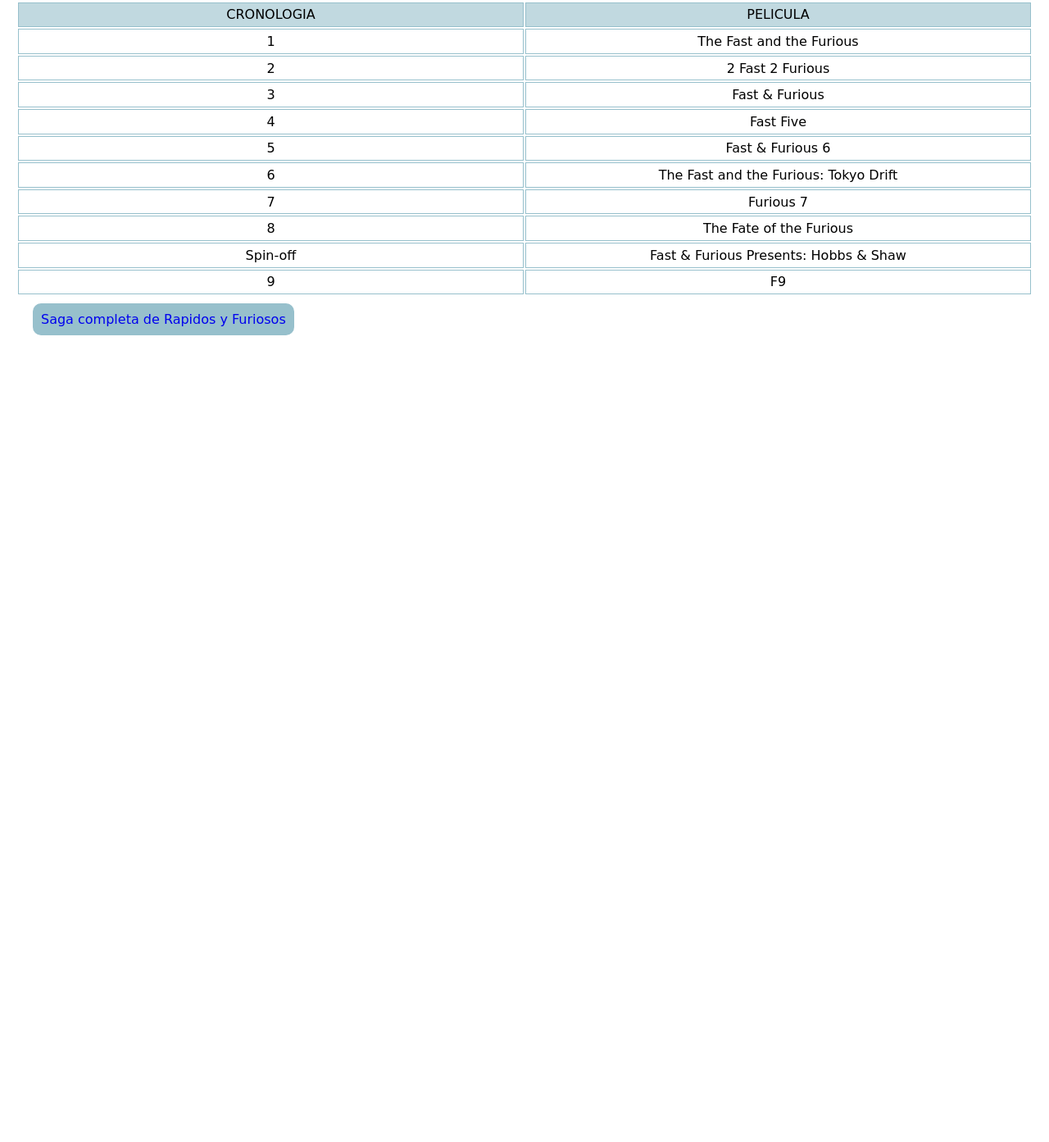
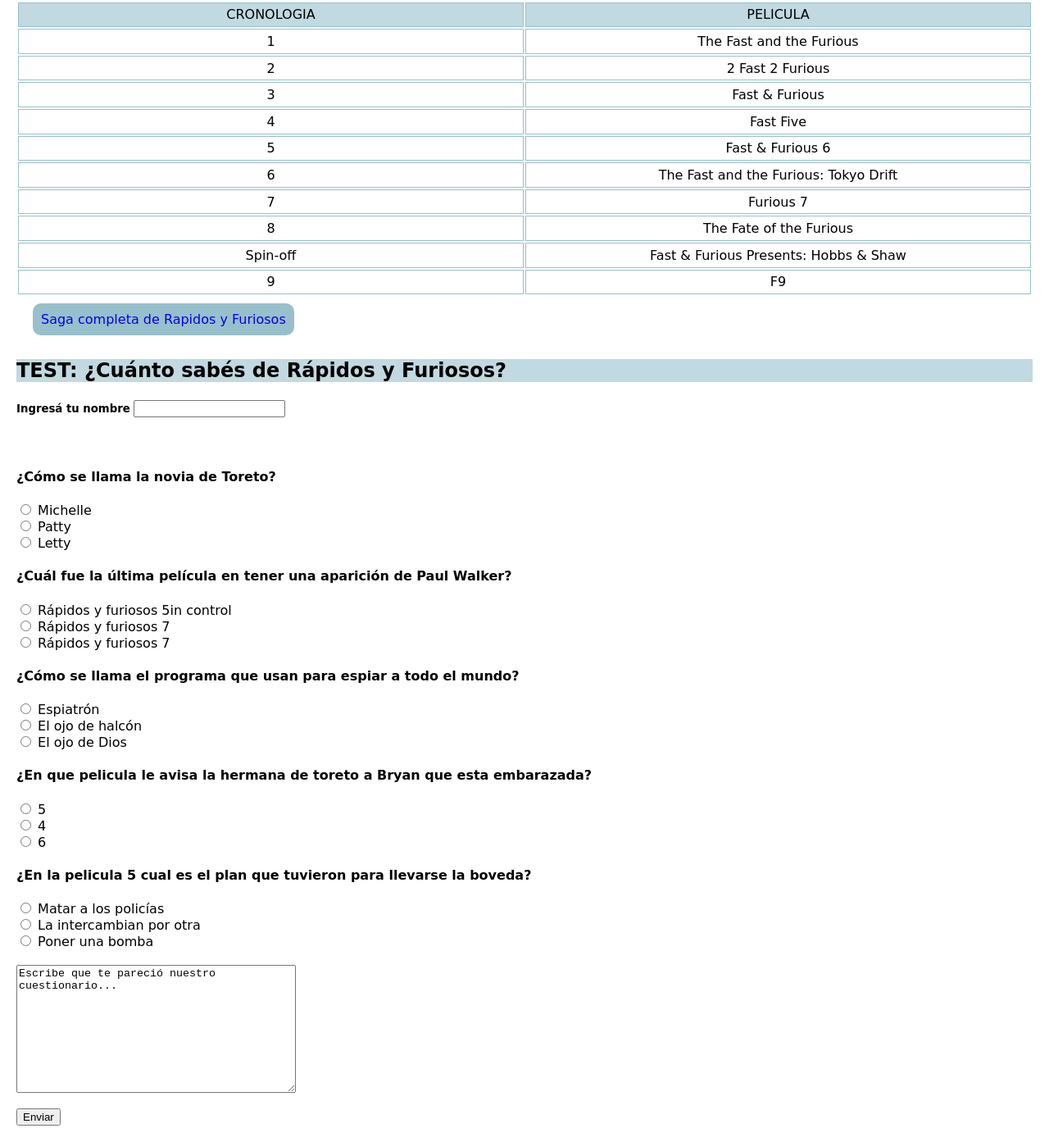
Before and after one commit to SolMaquiavelo/Rapidos-y-furiosos, a plain HTML site: page index.html in a window 1280 px wide. Shown: the part 1273-2666 px from the top of the page at 82% size. Before the commit the page ends 1692 px from the top, so only its background shows below. Drawn offline with Linux system fonts and the light colour scheme; a web font is replaced by a local one.

Commit message:
Update index.html

```diff
--- a/index.html
+++ b/index.html
@@ -67,6 +67,85 @@
 </table>
 <br>
 <a class="peli" href="https://cuevana3.io/?s=rapidos+y+furiosos">Saga completa de Rapidos y Furiosos</a>
+ <br><br>
+<h2>TEST: ¿Cuánto sabés de Rápidos y Furiosos?</h2>
+<form action="mailto:solmaquiavelo@gmail.com" method="post" enctype="text/plain">
 
+    <h5>Ingresá tu nombre <input type = "text" name="Nombre"></h3>
+
+    <br>
+       <h4 class="pr">¿Cómo se llama la novia de Toreto?</h4>
+
+        <input type="radio" id="opc1" name=" Michelle" value="1" >
+       <label for= "1"> Michelle</label>
+       <br>
+         <input type="radio" id="opc2" name="Patty" value="2">
+         <label for= "2">Patty</label>
+        <br>
+      <input type="radio" id="opc3" name="Letty" value="3">
+        <label for= "3">Letty</label>
+
+
+        <br>
+
+        <h4 class="pr">¿Cuál fue la última película en tener una aparición de Paul Walker?</h4>
+
+        <input type="radio" id="opc1" name="  Rápidos y furiosos 5in control" value=" 1" >
+       <label for= " 1">  Rápidos y furiosos 5in control</label>
+       <br>
+         <input type="radio" id="opc2" name="Rápidos y furiosos 7" value="2">
+         <label for= "2">Rápidos y furiosos 7</label>
+        <br>
+      <input type="radio" id="opc3" name="Rápidos y furiosos 7" value="3">
+        <label for= "3">Rápidos y furiosos 7</label>
+
+        <br>
+
+
+        <h4 class="pr">¿Cómo se llama el programa que usan para espiar a todo el mundo?</h4>
+
+        <input type="radio" id="opc1" name="Espiatrón " value=" 1" >
+       <label for= "1"> Espiatrón</label>
+       <br>
+         <input type="radio" id="opc2" name="El ojo de halcón" value="2">
+         <label for= "2">El ojo de halcón</label>
+
+        <br>
+      <input type="radio" id="opc3" name="El ojo de Dios " value="3">
+        <label for= "3">El ojo de Dios </label>
+        <br>
+
+        <h4 class="pr">¿En que pelicula le avisa la hermana de toreto a Bryan que esta embarazada?</h4>
+
+        <input type="radio" id="opc1" name="  5" value=" 1" >
+       <label for= " 1">  5</label>
+       <br>
+         <input type="radio" id="opc2" name="4" value="2">
+         <label for= "2">4</label>
+        <br>
+      <input type="radio" id="opc3" name="6" value="3">
+        <label for= "3">6</label>
+
+        <br>
+
+        <h4 class="pr">¿En la pelicula 5 cual es el plan que tuvieron para llevarse la boveda?</h4>
+
+        <input type="radio" id="opc1" name=" Matar a los policías" value=" 1" >
+       <label for= " 1">  Matar a los policías</label>
+       <br>
+         <input type="radio" id="opc2" name="La intercambian por otra" value="2">
+         <label for= "2">La intercambian por otra</label>
+        <br>
+      <input type="radio" id="opc3" name="Poner una bomba" value="3">
+        <label for= "3">Poner una bomba</label>
+
+        <br><br>
+        <textarea name="comentario" rows="10" cols="40">Escribe que te pareció nuestro cuestionario...</textarea>
+
+        <br><br>
+
+
+        <input type="submit" value="Enviar">
+        </form>
 </body>
 </html>
```
